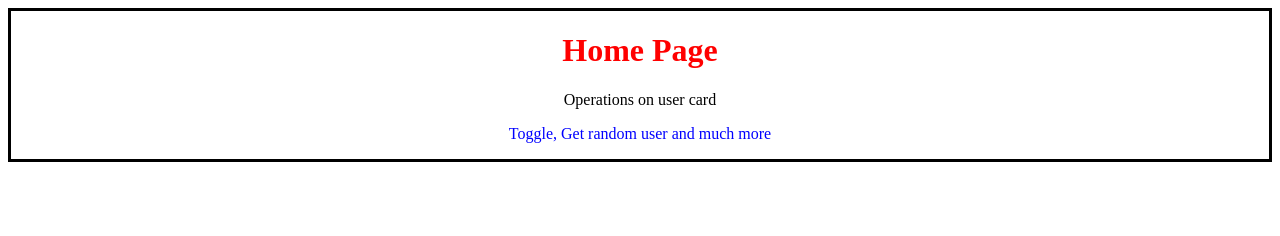
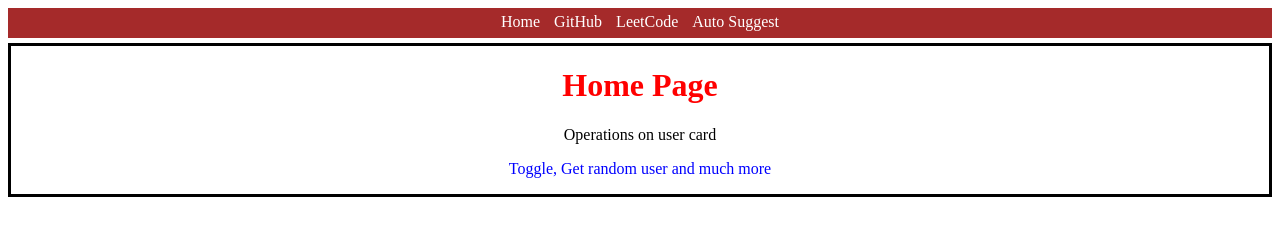
Before and after one commit to maliha2206/Node.JS, a website: page frontend/index.html in a window 1280 px wide. Drawn offline with Linux system fonts and the light colour scheme.

Commit message:
added css effects

```diff
--- a/frontend/index.css
+++ b/frontend/index.css
@@ -17,3 +17,17 @@
 #home-intro:hover{
     background-color: rgba(227, 167, 147, 0.807);
 }
+
+#nav{
+    text-align: center;
+    background-color: brown;
+    height: 25px;
+    padding-top: 5px;
+    margin-bottom: 5px;
+}
+
+#nav a{
+    color: rgb(255, 255, 255);
+    text-decoration: none;
+    margin :0px 5px;
+}
--- a/frontend/index.html
+++ b/frontend/index.html
@@ -7,10 +7,18 @@
     <link rel="stylesheet" href="index.css">
 </head>
 <body>
+
+    <div id ="nav">
+        <a href ="/"> Home </a>
+        <a href = "https://github.com/" target = "_blank">GitHub</a>
+        <a href = "https://leetcode.com/" target = "_blank">LeetCode</a>
+        <a href = "pages/autosuggest.html" target="_blank">Auto Suggest</a>
+    </div>
     <div id ="home-intro">
-    <h1>Home Page</h1>
-    <p id = "p1">Operations on user card</p>
-    <p id = "p2">Toggle, Get random user and much more</p>
+        <h1>Home Page</h1>
+        <p id = "p1">Operations on user card</p>
+        <p id = "p2">Toggle, Get random user and much more</p>
+    </div>
     <script src="index.js"></script>
 </body>
 </html>
```
Also changed, not shown: frontend/pages/autosuggest.html (added, +11 -0 lines).
